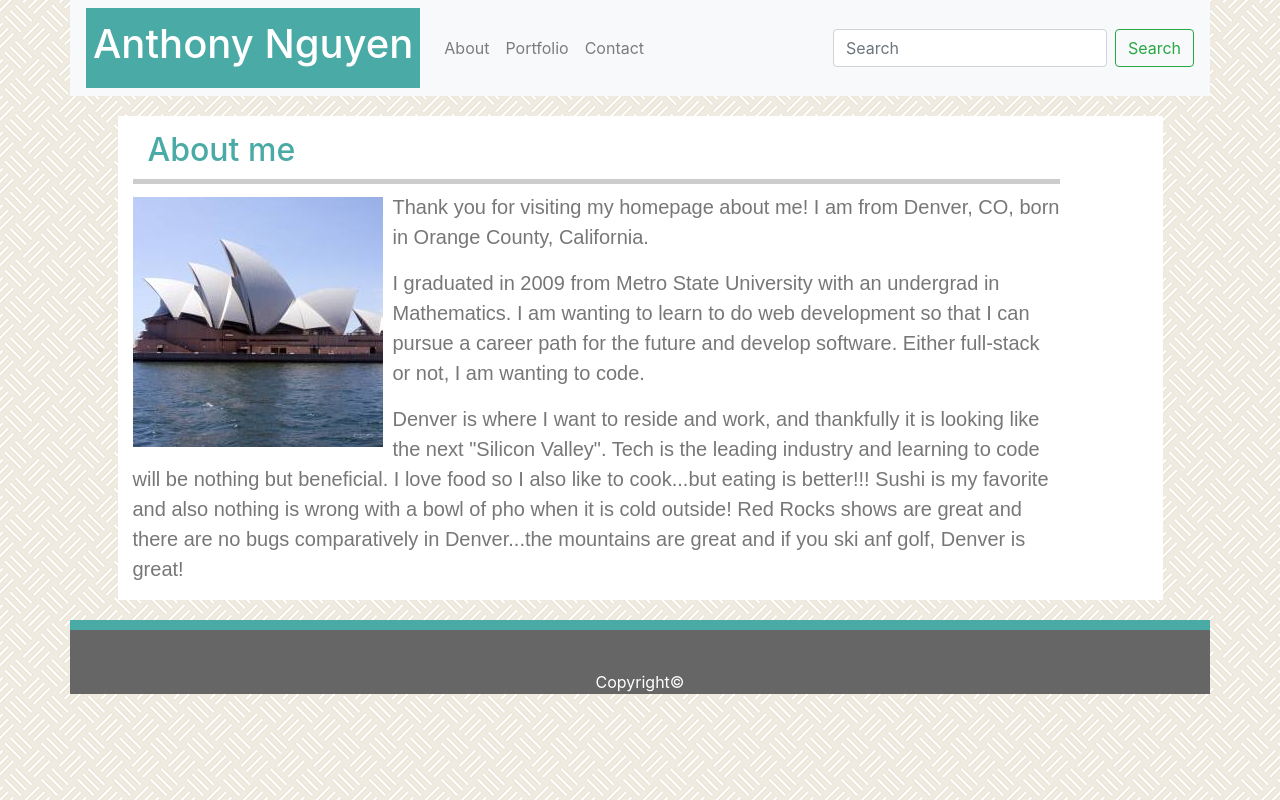
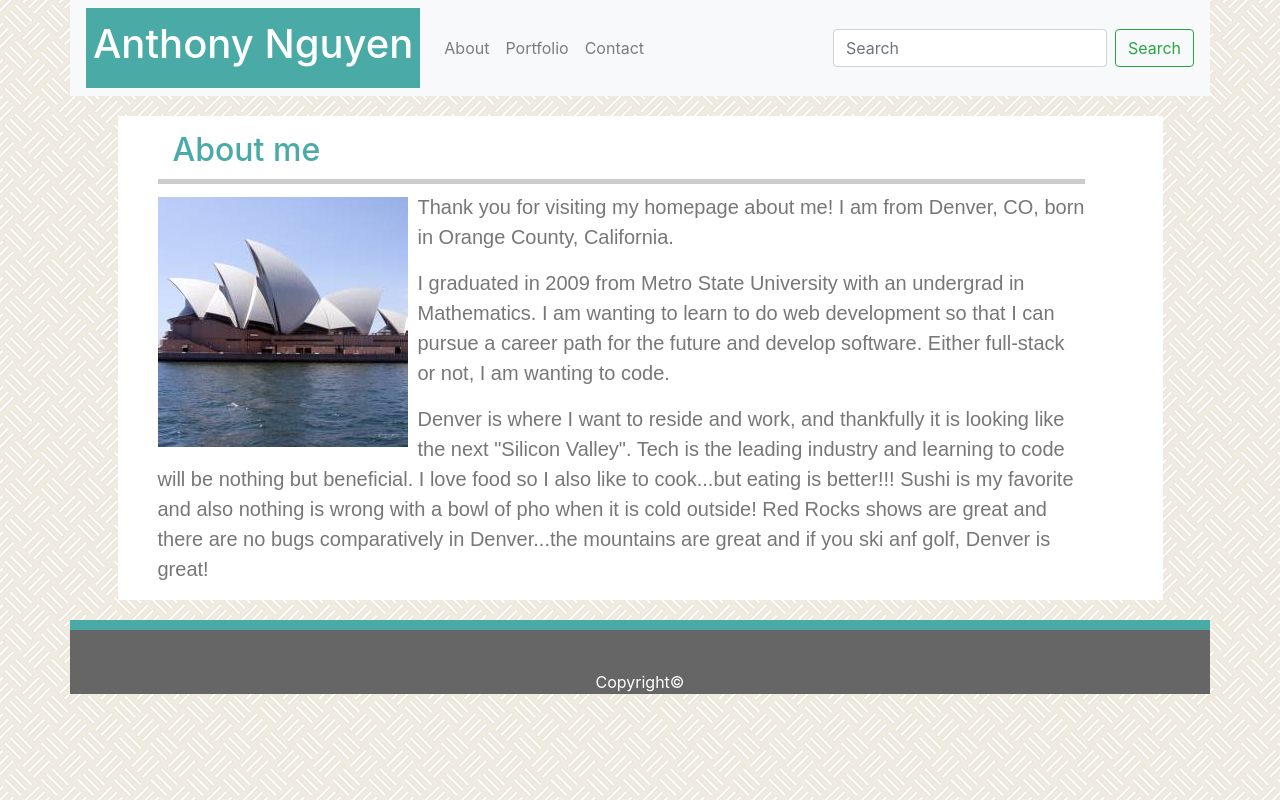
Before and after one commit to antwan024/Bootstrap-Portfolio, a plain HTML site: page index.html in a window 1280 px wide. Drawn offline with nearby package versions, Linux system fonts and the light colour scheme.

Commit message:
Corrected margins in the content body.

```diff
--- a/index.html
+++ b/index.html
@@ -45,13 +45,13 @@
         <div class ="row" >
             <div class="col-sm-11" id="body">
                 <div class="row" >
-                    <div class = "col-sm-11" >
+                    <div class = "col-sm-11" style="margin-left: 25px;">
                         <h2 id="title" style="padding: 15px 0px 10px 15px; border-bottom: 5px solid #cccccc;">About me</h2>
                     </div>
 
                 </div>
                 <div class="row">
-                    <div class = "col-sm-11">
+                    <div class = "col-sm-11" style="margin-left: 25px;">
                             <img src="images/pic.jpg" id="pic" style="margin: 5px 10px 0px 0px;">
 
                             <p>
```
